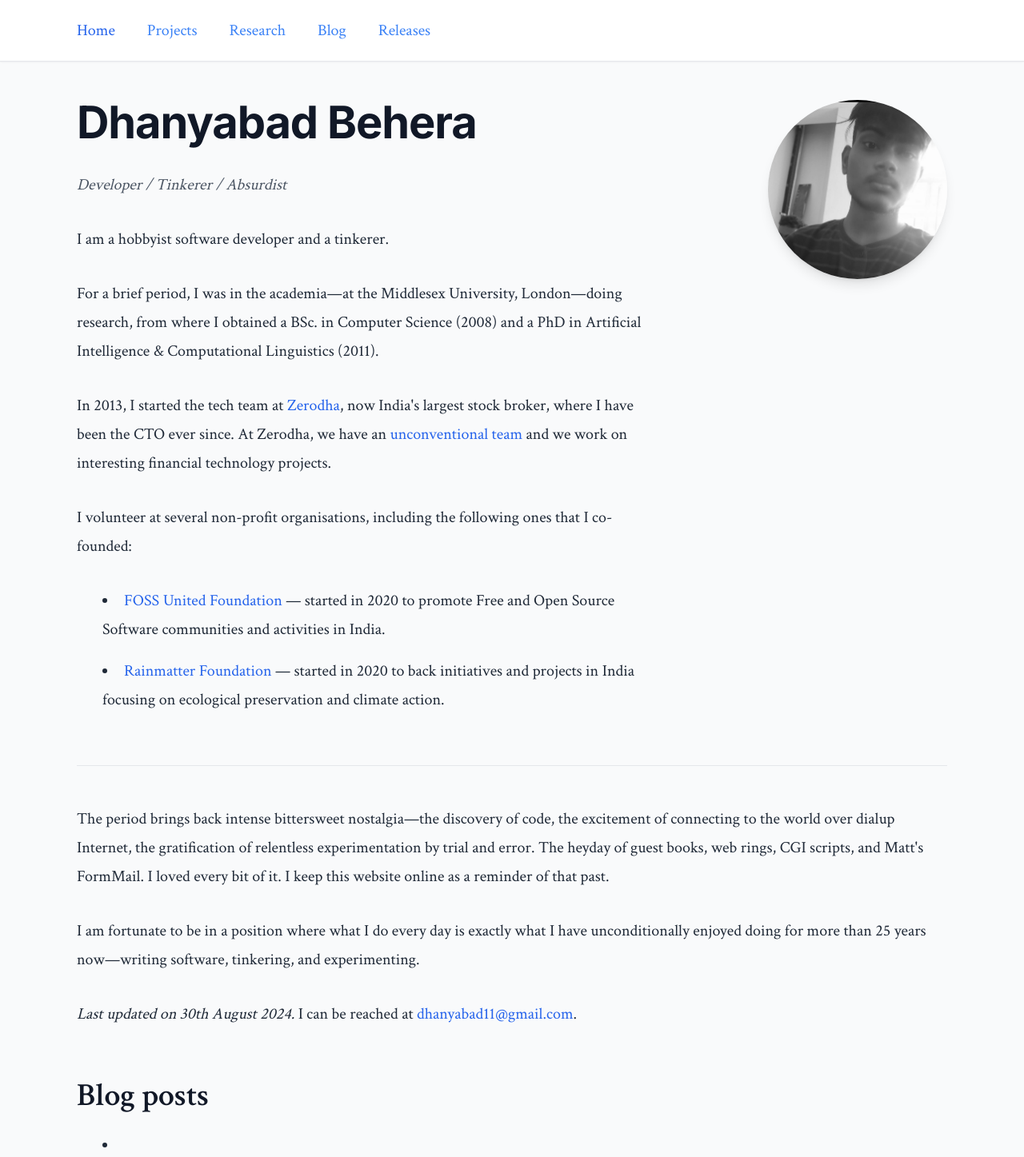
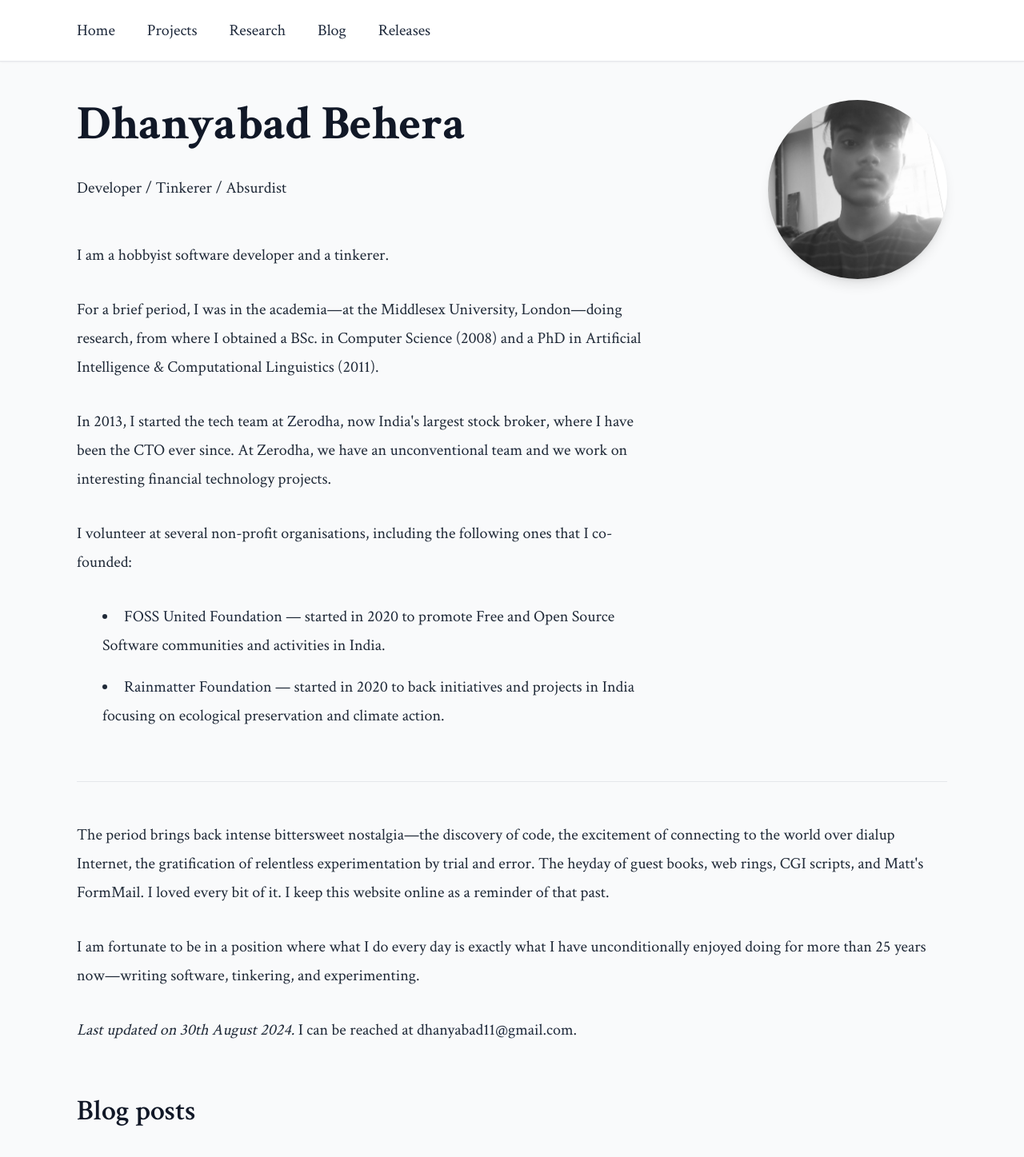
Before and after one commit to dhanyabad11/Portfolio, a Next.js app: page / in a window 1280 px wide. Shown: the top 1447 px of the page at 80% size. Built offline with nearby package versions, Linux system fonts and the light colour scheme.

Commit message:
add profile photo and change the navbar color

```diff
--- a/src/app/globals.css
+++ b/src/app/globals.css
@@ -31,58 +31,11 @@
     }
 
     a {
-        @apply text-blue-600 hover:text-blue-800 transition-colors;
+        @apply text-accent-700 hover:text-accent-900 transition-colors;
         text-decoration: none;
     }
 
     a:hover {
         text-decoration: underline;
     }
-
-    ul {
-        @apply mb-8;
-    }
-
-    li {
-        @apply mb-4;
-        font-size: 20px;
-        line-height: 1.8;
-    }
-
-    .prose {
-        font-size: 20px;
-        line-height: 1.8;
-    }
-
-    .prose h1 {
-        font-size: 3.5rem;
-        font-weight: 700;
-        margin-bottom: 2rem;
-    }
-
-    .prose h2 {
-        font-size: 2.5rem;
-        font-weight: 600;
-        margin-bottom: 1.5rem;
-        margin-top: 3rem;
-    }
-
-    .prose p {
-        margin-bottom: 2rem;
-        font-size: 20px;
-        line-height: 1.8;
-    }
-
-    .italic-subtitle {
-        font-style: italic;
-        font-size: 1.75rem;
-        color: #4b5563;
-    }
-
-    /* Custom class for name styling */
-    .name-font {
-        font-family: var(--font-inter);
-        font-weight: 600;
-        letter-spacing: -0.02em;
-    }
 }
--- a/src/app/page.tsx
+++ b/src/app/page.tsx
@@ -54,7 +54,7 @@ export default function Home() {
                 <div className="lg:w-72 flex justify-center lg:justify-end mt-12 lg:mt-0">
                     <div className="w-56 h-56 relative">
                         <Image
-                            src="/Profile-picture2.jpeg"
+                            src="/Profile-picture2.png"
                             alt="Profile Photo"
                             fill
                             className="rounded-full object-cover shadow-lg"
--- a/src/components/Navigation.tsx
+++ b/src/components/Navigation.tsx
@@ -30,8 +30,8 @@ const Navigation = () => {
                                 href={item.href}
                                 className={`text-xl transition-colors no-underline hover:underline ${
                                     pathname === item.href
-                                        ? "text-blue-600 font-medium"
-                                        : "text-blue-500 hover:text-blue-700"
+                                        ? "text-accent-700 font-medium"
+                                        : "text-accent-700 hover:text-blue-700"
                                 }`}
                             >
                                 {item.label}
--- a/tailwind.config.ts
+++ b/tailwind.config.ts
@@ -10,16 +10,16 @@ const config: Config = {
         extend: {
             colors: {
                 accent: {
-                    50: "#f0f9ff",
-                    100: "#e0f2fe",
-                    200: "#bae6fd",
-                    300: "#7dd3fc",
-                    400: "#38bdf8",
-                    500: "#0ea5e9",
-                    600: "#0284c7",
-                    700: "#0369a1",
-                    800: "#075985",
-                    900: "#0c4a6e",
+                    50: "#f1f5f9",
+                    100: "#e2e8f0",
+                    200: "#cbd5e1",
+                    300: "#94a3b8",
+                    400: "#64748b",
+                    500: "#475569",
+                    600: "#334155",
+                    700: "#1e293b", // dark dim blue
+                    800: "#0f172a",
+                    900: "#0a1624",
                 },
             },
         },
```
Also changed, not shown: public/Profile-picture2.jpeg (deleted), public/Profile-picture2.png (added).
